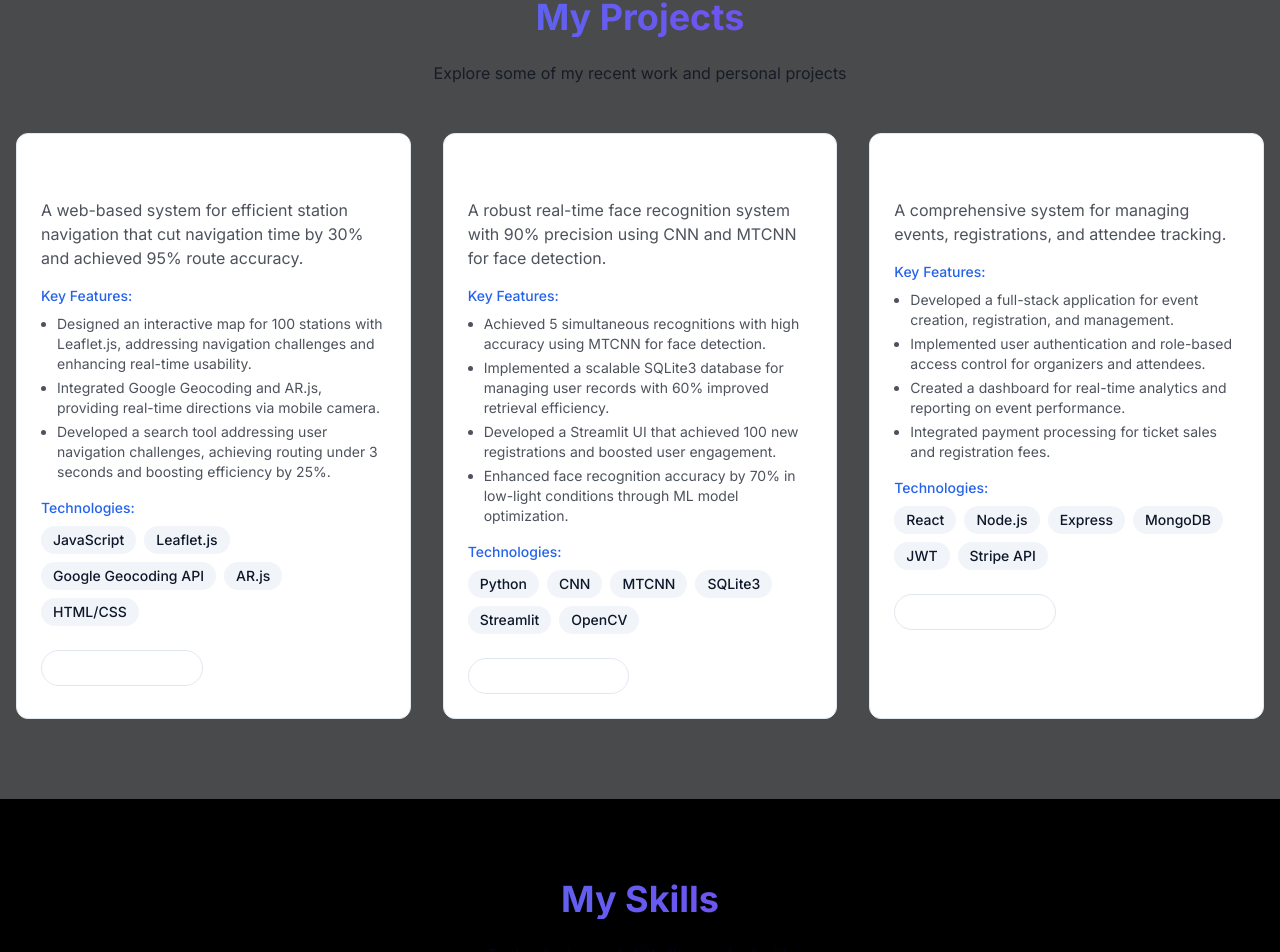
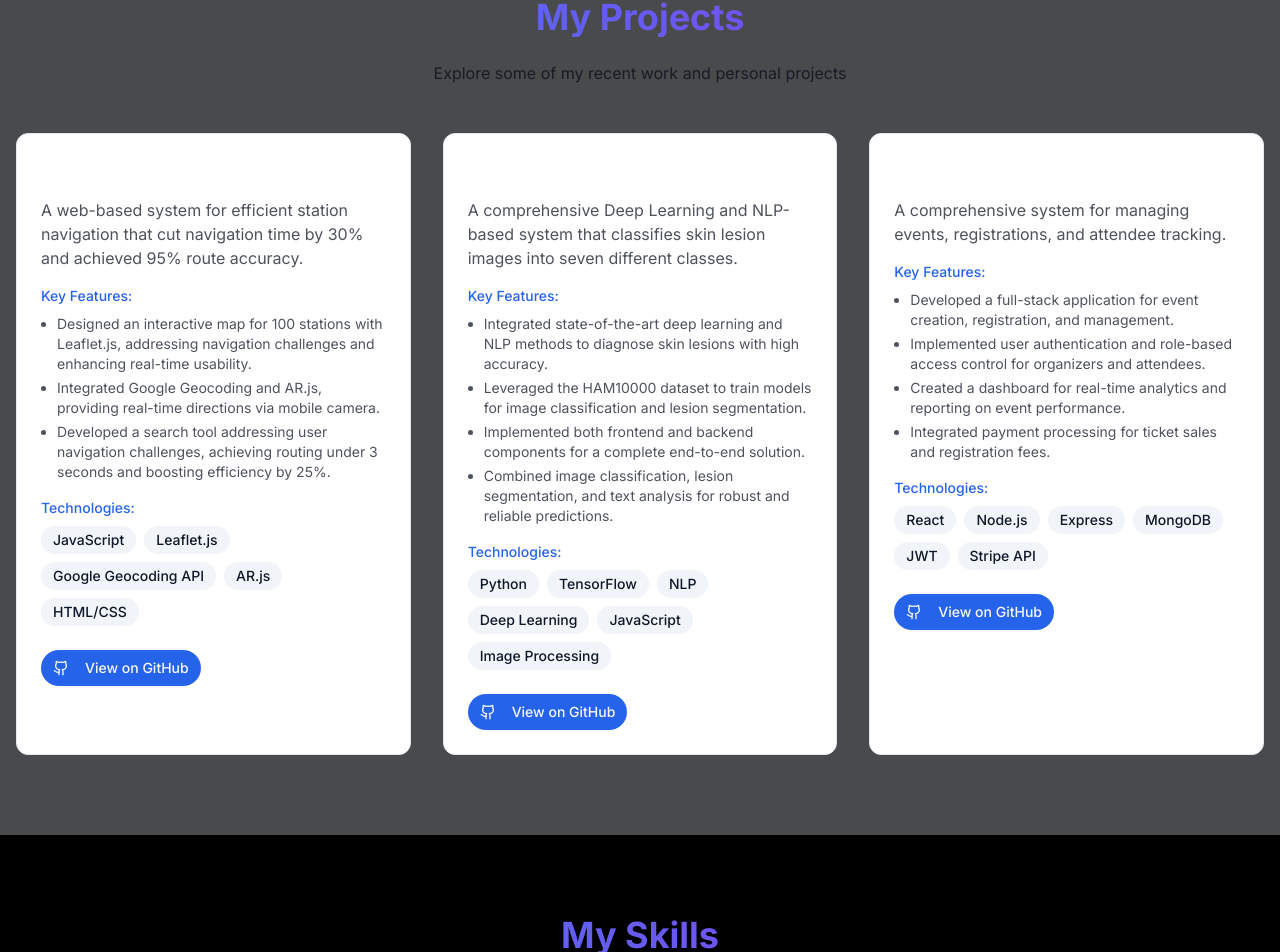
Before and after one commit to NAKULMAK05/Nakul-Portfolio, a Next.js app: page / in a window 1280 px wide. Shown: the part 2371-3323 px from the top of the page. Built offline with nearby package versions, Linux system fonts and the light colour scheme.

Commit message:
Update Projects.tsx

```diff
--- a/components/Projects.tsx
+++ b/components/Projects.tsx
@@ -16,21 +16,19 @@ const projects = [
     ],
     technologies: ["JavaScript", "Leaflet.js", "Google Geocoding API", "AR.js", "HTML/CSS"],
     github: "https://github.com/NAKULMAK05/Railway-Navigator",
-    live: "#",
   },
   {
-    title: "Face Recognition System",
+    title: "Skin Lesion Classifier",
     description:
-      "A robust real-time face recognition system with 90% precision using CNN and MTCNN for face detection.",
+      "A comprehensive Deep Learning and NLP-based system that classifies skin lesion images into seven different classes.",
     details: [
-      "Achieved 5 simultaneous recognitions with high accuracy using MTCNN for face detection.",
-      "Implemented a scalable SQLite3 database for managing user records with 60% improved retrieval efficiency.",
-      "Developed a Streamlit UI that achieved 100 new registrations and boosted user engagement.",
-      "Enhanced face recognition accuracy by 70% in low-light conditions through ML model optimization.",
+      "Integrated state-of-the-art deep learning and NLP methods to diagnose skin lesions with high accuracy.",
+      "Leveraged the HAM10000 dataset to train models for image classification and lesion segmentation.",
+      "Implemented both frontend and backend components for a complete end-to-end solution.",
+      "Combined image classification, lesion segmentation, and text analysis for robust and reliable predictions.",
     ],
-    technologies: ["Python", "CNN", "MTCNN", "SQLite3", "Streamlit", "OpenCV"],
-    github: "https://github.com/NAKULMAK05/Face-Recognition-System",
-    live: "#",
+    technologies: ["Python", "TensorFlow", "NLP", "Deep Learning", "JavaScript", "Image Processing"],
+    github: "https://github.com/NAKULMAK05/skin-lesion-classifier",
   },
   {
     title: "Event Management System",
@@ -43,7 +41,6 @@ const projects = [
     ],
     technologies: ["React", "Node.js", "Express", "MongoDB", "JWT", "Stripe API"],
     github: "https://github.com/NAKULMAK05/Event-Management-System",
-    live: "#",
   },
 ]
 
@@ -59,9 +56,7 @@ export default function Projects() {
           className="text-center mb-12"
         >
           <h2 className="section-heading">My Projects</h2>
-          <p className="text-foreground/70 max-w-2xl mx-auto">
-            Explore some of my recent work and personal projects
-          </p>
+          <p className="text-foreground/70 max-w-2xl mx-auto">Explore some of my recent work and personal projects</p>
         </motion.div>
 
         <div className="grid grid-cols-1 md:grid-cols-2 lg:grid-cols-3 gap-8">
@@ -77,9 +72,7 @@ export default function Projects() {
               <h3 className="text-xl font-semibold mb-3">{project.title}</h3>
               <p className="text-foreground/70 mb-4">{project.description}</p>
               <div className="mb-4">
-                <h4 className="text-sm font-medium text-primary mb-2">
-                  Key Features:
-                </h4>
+                <h4 className="text-sm font-medium text-primary mb-2">Key Features:</h4>
                 <ul className="text-sm text-foreground/70 space-y-1 ml-4">
                   {project.details.map((detail, i) => (
                     <li key={i} className="list-disc list-outside">
@@ -89,9 +82,7 @@ export default function Projects() {
                 </ul>
               </div>
               <div className="mb-6">
-                <h4 className="text-sm font-medium text-primary mb-2">
-                  Technologies:
-                </h4>
+                <h4 className="text-sm font-medium text-primary mb-2">Technologies:</h4>
                 <div className="flex flex-wrap gap-2">
                   {project.technologies.map((tech, i) => (
                     <span key={i} className="skill-badge">
@@ -101,12 +92,8 @@ export default function Projects() {
                 </div>
               </div>
               <div className="flex gap-4 mt-auto">
-                <Button asChild variant="outline" size="sm" className="rounded-full">
-                  <a
-                    href={project.github}
-                    target="_blank"
-                    rel="noopener noreferrer"
-                  >
+                <Button asChild variant="default" size="sm" className="rounded-full">
+                  <a href={project.github} target="_blank" rel="noopener noreferrer">
                     <Github className="mr-2 h-4 w-4" /> View on GitHub
                   </a>
                 </Button>
```
